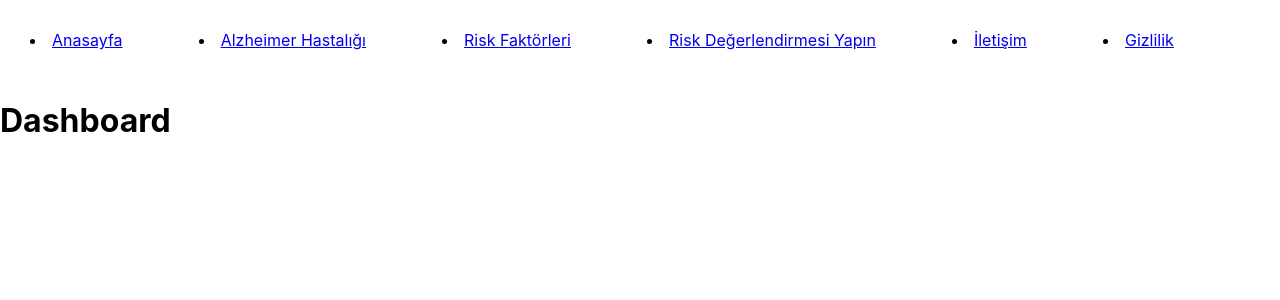
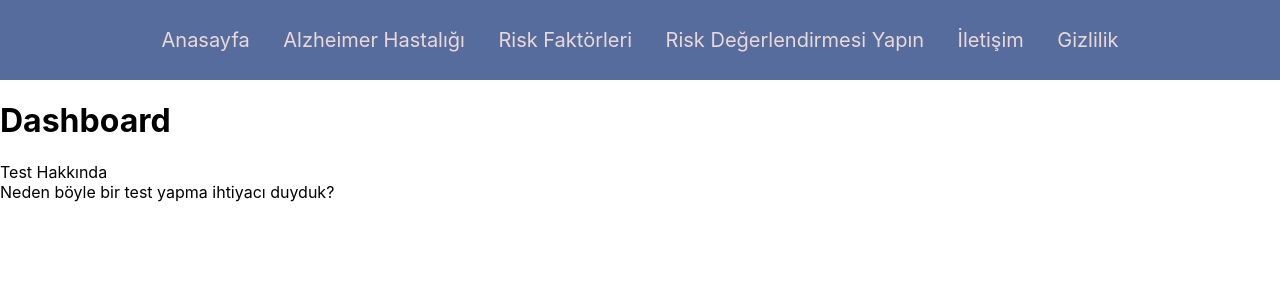
Before and after one commit to masgun17/Comp491, a React (Create React App) app in the folder my-app/: page / in a window 1280 px wide. Shown: the top 300 px of the page. Built offline with nearby package versions, Linux system fonts and the light colour scheme.

Commit message:
Initial header modifications

```diff
--- a/my-app/src/App.js
+++ b/my-app/src/App.js
@@ -1,11 +1,12 @@
 import React from "react";
+import './styles/styles.css';
 import {
   BrowserRouter,
   Routes,
   Route,
 } from "react-router-dom";
 import "./App.css";
-import Layout from "./pages/Layout";
+import Header from "./pages/Header";
 import DiseaseInformationPage from "./pages/DiseaseInformationPage";
 import RiskFactorsPage from "./pages/RiskFactorsPage";
 import Dashboard from "./pages/Dashboard";
@@ -17,7 +18,7 @@ function App() {
   return (
     <BrowserRouter>
       <Routes>
-        <Route path="/" element={<Layout />}>
+        <Route path="/" element={<Header />}>
           <Route index element={<Dashboard />} />
           <Route path="diseaseInformationPage" element={<DiseaseInformationPage />} />
           <Route path="riskFactors" element={<RiskFactorsPage />} />
--- a/my-app/src/pages/Dashboard.js
+++ b/my-app/src/pages/Dashboard.js
@@ -1,5 +1,19 @@
 const Dashboard = () => {
-    return <h1>Dashboard</h1>;
-  };
+  return (
+    // <h1>Dashboard</h1>;
+    <>
+      <div className="dashboardLayout">
+        <h1>Dashboard</h1>
+        <div className="aboutTest">
+            Test Hakkında
+        </div>
+        <div>
+            Neden böyle bir test yapma ihtiyacı duyduk?
+        </div>
 
-  export default Dashboard;
+      </div>
+    </>
+  );
+};
+
+export default Dashboard;
--- /dev/null
+++ b/my-app/src/pages/Header.js
@@ -0,0 +1,29 @@
+import { Outlet, Link } from "react-router-dom";
+
+const Header = () => {
+  return (
+    <>
+      <nav>
+        <div className="header">
+
+          <Link to="/">Anasayfa</Link>
+
+          <Link to="/diseaseInformationPage">Alzheimer Hastalığı</Link>
+
+          <Link to="/riskFactors">Risk Faktörleri</Link>
+
+          <Link to="/testInformation">Risk Değerlendirmesi Yapın</Link>
+
+          <Link to="/contact">İletişim</Link>
+
+          <Link to="/privacy">Gizlilik</Link>
+
+        </div>
+      </nav>
+
+      <Outlet />
+    </>
+  )
+};
+
+export default Header;
--- a/my-app/src/pages/Layout.js
+++ /dev/null
@@ -1,34 +0,0 @@
-import { Outlet, Link } from "react-router-dom";
-
-const Layout = () => {
-  return (
-    <>
-      <nav>
-        <span style={{"display": "grid", "grid-template-columns": "auto auto auto auto auto auto", "padding": "30px"}}>
-          <li>
-            <Link to="/">Anasayfa</Link>
-          </li>
-          <li>
-            <Link to="/diseaseInformationPage">Alzheimer Hastalığı</Link>
-          </li>
-          <li>
-            <Link to="/riskFactors">Risk Faktörleri</Link>
-          </li>
-          <li>
-            <Link to="/testInformation">Risk Değerlendirmesi Yapın</Link>
-          </li>
-          <li>
-            <Link to="/contact">İletişim</Link>
-          </li>
-          <li>
-            <Link to="/privacy">Gizlilik</Link>
-          </li>
-        </span>
-      </nav>
-
-      <Outlet />
-    </>
-  )
-};
-
-export default Layout;
--- /dev/null
+++ b/my-app/src/styles/styles.css
@@ -0,0 +1,19 @@
+.header, .header:visited, .header:active, .header:hover{
+  background-color: #556c9c;
+  height: 10vh;
+  display: flex;
+  flex-direction: row;
+  align-items: center;
+  justify-content: space-evenly;
+  padding-left: 10%;
+  padding-right: 10%;
+  /* font-size: calc(10px + 2vmin); */
+  font-size: 20px;
+  color: rgb(235, 217, 217) !important;
+}
+
+a:-webkit-any-link {
+    color: inherit;
+    cursor: pointer;
+    text-decoration: inherit;
+}
```
